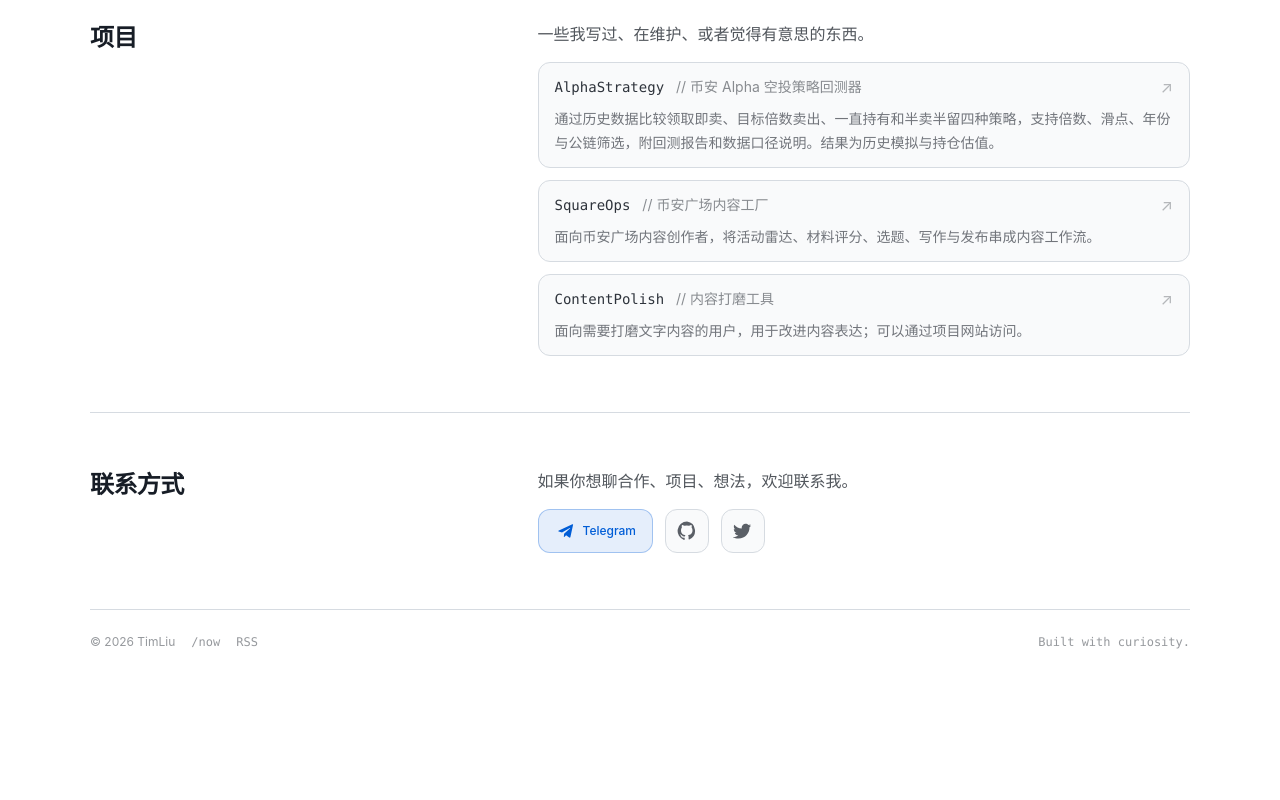
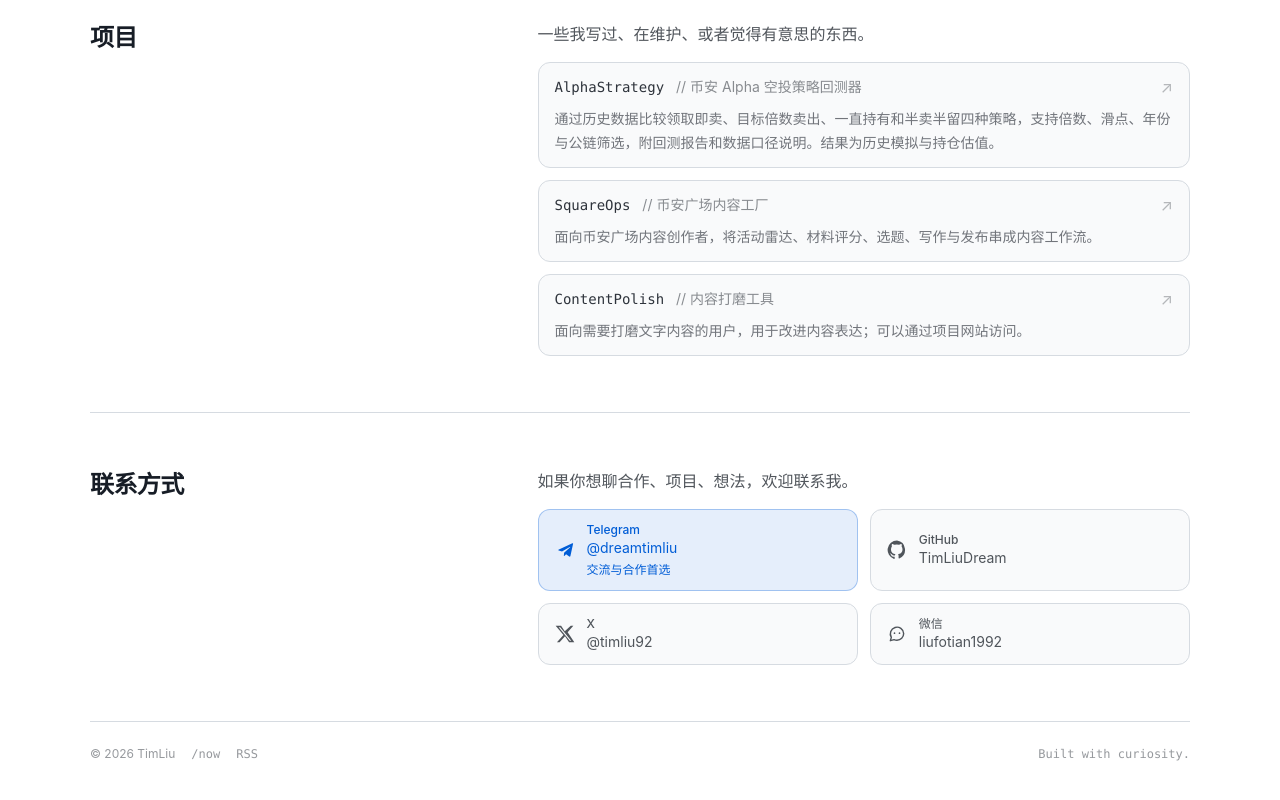
Before and after one commit to TimLiuDream/TimLiu, a Next.js app: page / in a window 1280 px wide. Shown: the part 1435-2235 px from the top of the page. Before the commit the page ends 2133 px from the top, so only its background shows below. Built offline with nearby package versions, Linux system fonts and the light colour scheme.

Commit message:
feat: complete public contact information

```diff
--- a/components/contact-section.tsx
+++ b/components/contact-section.tsx
@@ -1,6 +1,6 @@
 'use client';
 
-import { GithubIcon, TelegramIcon, TwitterIcon } from './icons';
+import { GithubIcon, TelegramIcon, XIcon, WeChatIcon } from './icons';
 import { siteConfig } from '@/lib/site-config';
 import { useLang } from './lang-provider';
 import { t } from '@/lib/i18n';
@@ -8,7 +8,8 @@
 const iconMap = {
   Telegram: TelegramIcon,
   GitHub: GithubIcon,
-  Twitter: TwitterIcon,
+  X: XIcon,
+  WeChat: WeChatIcon,
 } as const;
 
 export function ContactSection() {
@@ -20,27 +21,45 @@
         <h2 className="text-2xl font-semibold tracking-tight">{t(lang, 'contact.title')}</h2>
         <div className="space-y-4 text-foreground/75">
           <p>{t(lang, 'contact.description')}</p>
-          <div className="flex flex-wrap items-center gap-3">
+          <div className="grid gap-3 sm:grid-cols-2">
             {siteConfig.contacts.map((contact) => {
-              const Icon = iconMap[contact.label as keyof typeof iconMap];
-              const isPrimary = 'primary' in contact;
-              return (
+              const Icon = iconMap[contact.label];
+              const isPrimary = 'primary' in contact && contact.primary;
+              const label = contact.label === 'WeChat' ? t(lang, 'contact.wechat') : contact.label;
+              const className = [
+                'flex min-w-0 items-center gap-3 rounded-xl border px-4 py-3',
+                isPrimary
+                  ? 'border-primary/30 bg-primary/10 text-primary'
+                  : 'border-border bg-card text-foreground/75',
+                'href' in contact
+                  ? 'transition-all duration-200 hover:-translate-y-0.5 hover:border-foreground/25 hover:bg-muted focus-visible:outline focus-visible:outline-2 focus-visible:outline-offset-2 focus-visible:outline-primary'
+                  : '',
+              ].join(' ');
+              const content = (
+                <>
+                  <Icon className="h-5 w-5 shrink-0" />
+                  <div className="min-w-0">
+                    <div className="text-xs font-medium">{label}</div>
+                    <div className="break-all text-sm">{contact.value}</div>
+                    {isPrimary && <div className="mt-1 text-xs">{t(lang, 'contact.preferred')}</div>}
+                  </div>
+                </>
+              );
+
+              return 'href' in contact ? (
                 <a
                   key={contact.label}
-                  className={`inline-flex items-center justify-center rounded-xl border transition-all duration-200 hover:-translate-y-0.5 ${
-                    isPrimary
-                      ? 'h-11 gap-2 border-primary/30 bg-primary/10 px-4 text-primary hover:border-primary/50 hover:bg-primary/15'
-                      : 'h-11 w-11 border-border bg-card text-foreground/70 hover:border-foreground/25 hover:bg-muted hover:text-foreground'
-                  }`}
+                  className={className}
                   href={contact.href}
                   target="_blank"
                   rel="noopener noreferrer"
-                  aria-label={contact.label}
-                  title={contact.label}
                 >
-                  <Icon className="h-5 w-5" />
-                  {isPrimary && <span className="text-xs font-medium">{t(lang, 'contact.telegram')}</span>}
+                  {content}
                 </a>
+              ) : (
+                <div key={contact.label} className={className}>
+                  {content}
+                </div>
               );
             })}
           </div>
--- a/components/icons.tsx
+++ b/components/icons.tsx
@@ -17,13 +17,20 @@
   );
 }
 
-export function TwitterIcon(props: React.SVGProps<SVGSVGElement>) {
+export function XIcon(props: React.SVGProps<SVGSVGElement>) {
   return (
     <svg viewBox="0 0 24 24" fill="none" aria-hidden="true" {...props}>
-      <path
-        fill="currentColor"
-        d="M19.8 7.1c.01.2.01.4.01.6 0 6.2-4.7 13.3-13.3 13.3-2.6 0-5-.7-7-1.9.4.1.9.1 1.3.1 2.1 0 4.1-.7 5.6-1.8-2-.1-3.7-1.3-4.3-3.1.3.1.7.1 1 .1.5 0 1-.1 1.5-.2-2.1-.4-3.6-2.2-3.6-4.4v-.1c.6.3 1.3.5 2 .5-1.2-.8-2-2.2-2-3.7 0-.8.2-1.5.5-2.1 2.2 2.7 5.4 4.5 9 4.7-.1-.3-.1-.7-.1-1.1 0-2.6 2.1-4.7 4.7-4.7 1.4 0 2.6.6 3.5 1.5.9-.2 1.8-.5 2.5-1-.3.9-.9 1.7-1.7 2.1.8-.1 1.6-.3 2.3-.6-.5.8-1.1 1.5-1.9 2.1Z"
-      />
+      <path d="M18.9 2H22l-6.8 7.8L23.2 22h-6.3L12 14.6 5.5 22H2.3l7.8-8.9L.8 2h6.5l4.4 6.7L18.9 2ZM17.8 20h1.7L6.2 4H4.4l13.4 16Z" fill="currentColor" />
     </svg>
   );
 }
+
+export function WeChatIcon(props: React.SVGProps<SVGSVGElement>) {
+  return (
+    <svg viewBox="0 0 24 24" fill="none" aria-hidden="true" {...props}>
+      <path d="M20 11.5a8 8 0 0 1-8 8 9 9 0 0 1-3.5-.7L4 20l1.2-4A8 8 0 1 1 20 11.5Z" stroke="currentColor" strokeWidth="1.7" strokeLinejoin="round" />
+      <circle cx="9" cy="11" r="1" fill="currentColor" />
+      <circle cx="15" cy="11" r="1" fill="currentColor" />
+    </svg>
+  );
+}
--- a/lib/agent-content.ts
+++ b/lib/agent-content.ts
@@ -1,5 +1,14 @@
-import { siteConfig } from '@/lib/site-config';
+import { type Contact, siteConfig } from '@/lib/site-config';
 import { t } from '@/lib/i18n';
+
+function formatContact(contact: Contact) {
+  const label = contact.label === 'WeChat' ? '微信 / WeChat' : contact.label;
+  const value = 'href' in contact ? '[' + contact.value + '](' + contact.href + ')' : contact.value;
+  const preference = 'primary' in contact && contact.primary
+    ? ' — 交流与合作首选 / Preferred for ideas and collaboration'
+    : '';
+  return '- ' + label + ': ' + value + preference;
+}
 
 // All representations share the same public facts as the visible website.
 export function getLlmsIndex() {
@@ -26,7 +35,7 @@
     '',
     '## 联系 / Contact',
     '',
-    ...siteConfig.contacts.map((contact) => '- [' + contact.label + '](' + contact.href + '): ' + contact.value),
+    ...siteConfig.contacts.map(formatContact),
     '',
   ].join('\n');
 }
@@ -83,7 +92,7 @@
     '',
     '欢迎交流项目、想法与合作。 / Get in touch for projects, ideas, and collaboration.',
     '',
-    ...siteConfig.contacts.map((contact) => '- ' + contact.label + ': [' + contact.value + '](' + contact.href + ')'),
+    ...siteConfig.contacts.map(formatContact),
     '',
   ].join('\n');
 }
--- a/lib/i18n.ts
+++ b/lib/i18n.ts
@@ -25,7 +25,8 @@
     contact: {
       title: '联系方式',
       description: '如果你想聊合作、项目、想法，欢迎联系我。',
-      telegram: 'Telegram',
+      preferred: '交流与合作首选',
+      wechat: '微信',
     },
     footer: {
       builtWith: 'Built with curiosity.',
@@ -88,7 +89,8 @@
     contact: {
       title: 'Contact',
       description: 'Feel free to reach out for collaboration, ideas, or just to say hi.',
-      telegram: 'Telegram',
+      preferred: 'Preferred for ideas and collaboration',
+      wechat: 'WeChat',
     },
     footer: {
       builtWith: 'Built with curiosity.',
--- a/lib/site-config.ts
+++ b/lib/site-config.ts
@@ -3,8 +3,8 @@
   url: 'https://tim-liu.vercel.app',
   title: 'TimLiu · Golang / Web3 / Side Projects',
   summary: {
-    zh: 'TimLiu 的个人主页：使用 Golang 开发工具与 Side Project，参与 Web3 空投和测试网交互，维护 SquareOps、ContentPolish 与 AlphaStrategy。欢迎通过 Telegram 联系交流与合作。',
-    en: 'TimLiu builds tools and side projects with Golang, explores Web3 airdrops and testnets, and maintains SquareOps, ContentPolish, and AlphaStrategy. Contact TimLiu on Telegram for ideas and collaboration.',
+    zh: 'TimLiu 的个人主页：使用 Golang 开发工具与 Side Project，参与 Web3 空投和测试网交互，维护 SquareOps、ContentPolish 与 AlphaStrategy。交流与合作首选 Telegram。',
+    en: 'TimLiu builds tools and side projects with Golang, explores Web3 airdrops and testnets, and maintains SquareOps, ContentPolish, and AlphaStrategy. Telegram is the preferred contact for ideas and collaboration.',
   },
   tagline: {
     zh: 'Web3 撸空投 / Golang / 折腾 Side Project',
@@ -21,7 +21,8 @@
   contacts: [
     { label: 'Telegram', value: '@dreamtimliu', href: 'https://t.me/dreamtimliu', primary: true },
     { label: 'GitHub', value: 'TimLiuDream', href: 'https://github.com/TimLiuDream' },
-    { label: 'Twitter', value: '@timliu92', href: 'https://x.com/timliu92' },
+    { label: 'X', value: '@timliu92', href: 'https://x.com/timliu92' },
+    { label: 'WeChat', value: 'liufotian1992' },
   ],
   tags: ['Go', 'Web3', 'DevTools', 'Side Projects'],
   stats: [
--- a/lib/structured-data.ts
+++ b/lib/structured-data.ts
@@ -13,7 +13,7 @@
       url: siteConfig.url,
       description: siteConfig.about.zh,
       knowsAbout: [...siteConfig.tags],
-      sameAs: siteConfig.contacts.map((contact) => contact.href),
+      sameAs: siteConfig.contacts.flatMap((contact) => 'href' in contact ? [contact.href] : []),
     },
     {
       '@type': 'WebSite',
```
